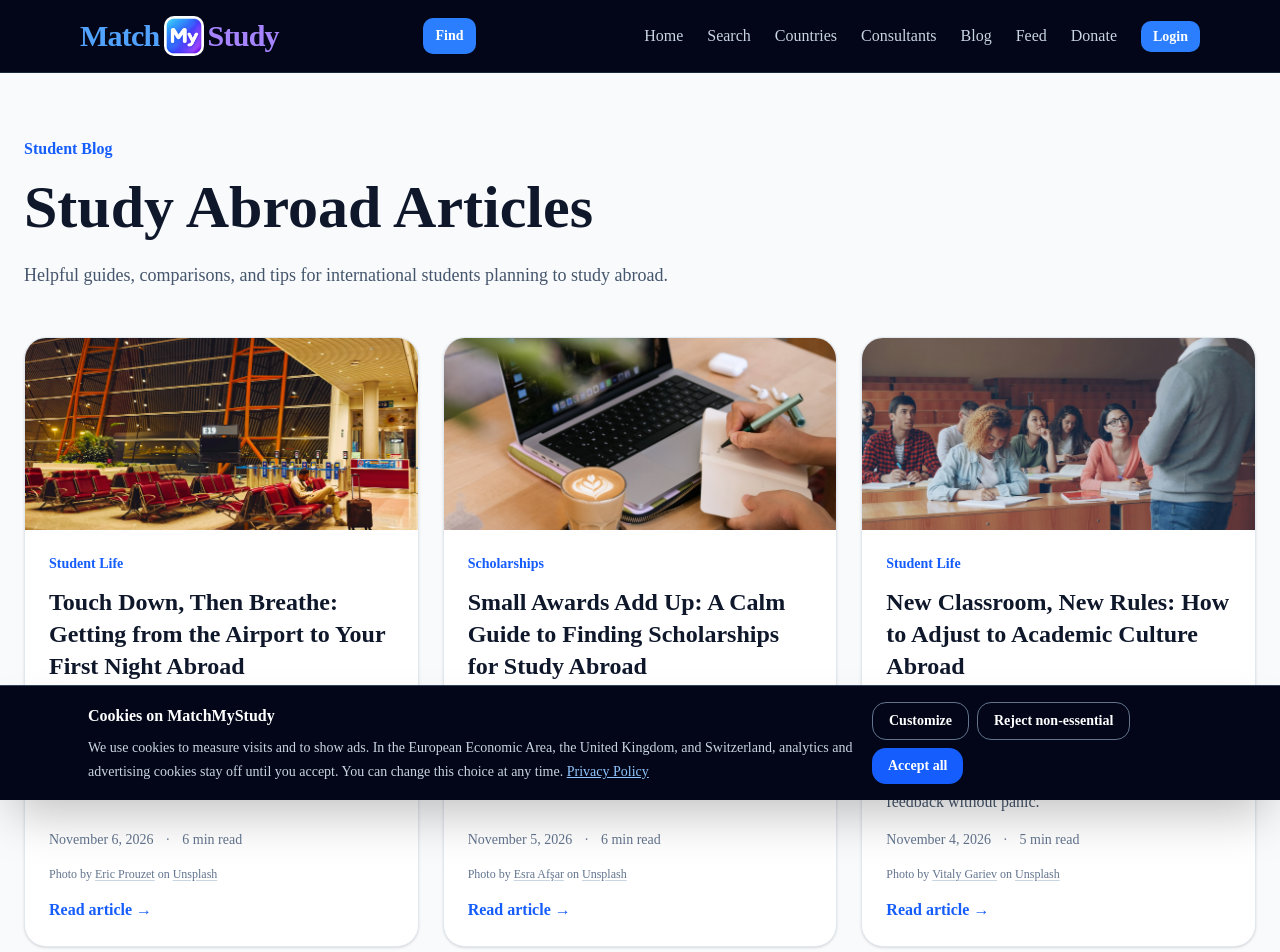
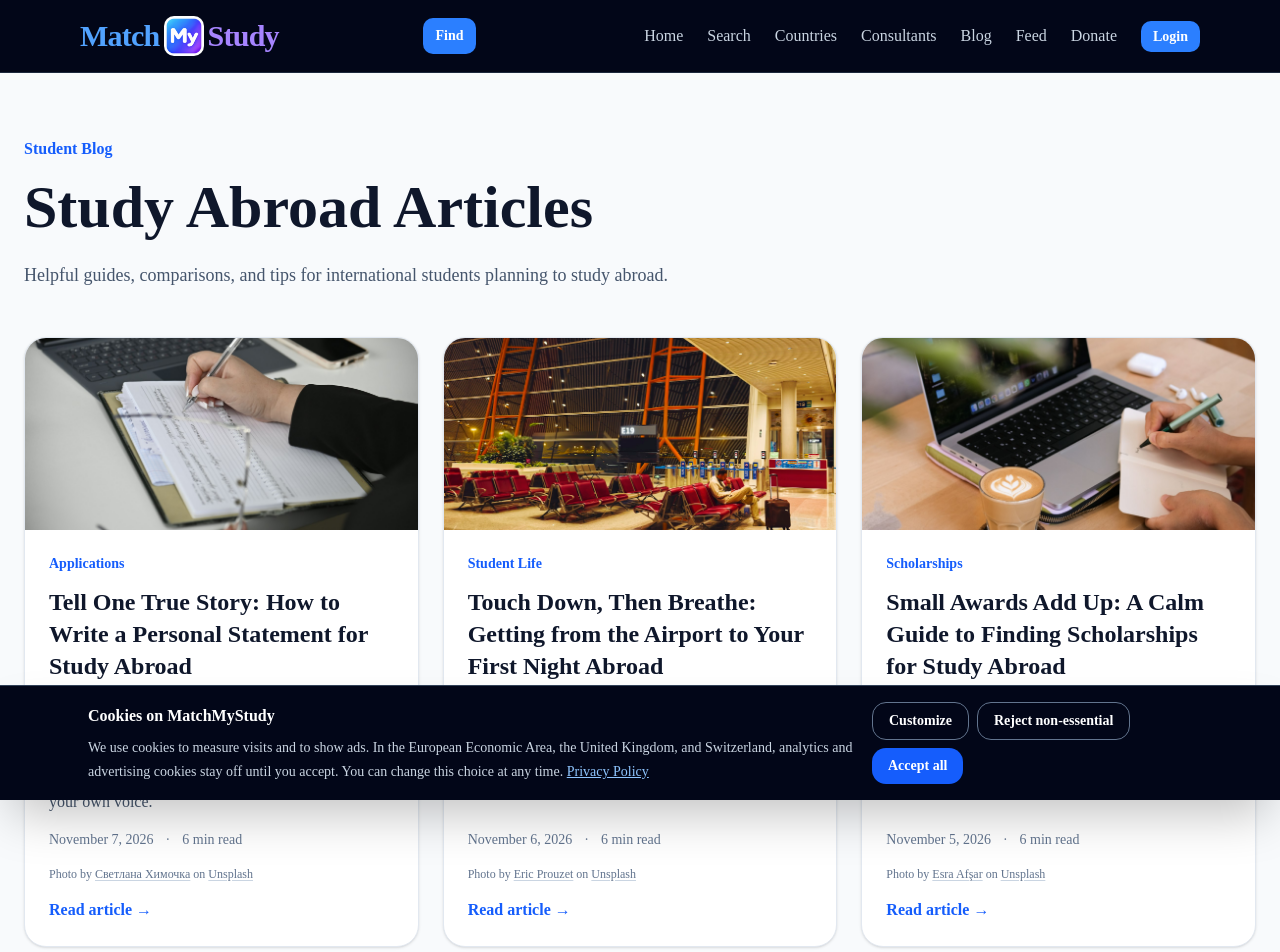
Before and after one commit to Ravindu612/MatchMyStudy, a Next.js app: page /blog in a window 1280 px wide. Shown: the top 952 px of the page. Built offline with nearby package versions, Linux system fonts and the light colour scheme; no server answers.

Commit message:
Add November 7 blog post: Tell One True Story

```diff
--- a/data/blog/posts.ts
+++ b/data/blog/posts.ts
@@ -443,6 +443,51 @@ export const blogPosts: BlogPost[] = [
     },
   },
   {
+    title: "Tell One True Story: How to Write a Personal Statement for Study Abroad",
+    slug: "personal-statement",
+    description:
+      "A calm, practical guide to writing a personal statement or statement of purpose for a university abroad: reading the prompt, finding one honest story, linking it to the program, and editing without losing your own voice.",
+    category: "Applications",
+    date: "2026-11-07",
+    readTime: "6 min read",
+    intro:
+      "The personal statement is often the part of an application that students leave until last, because it feels the most exposing. Grades and test scores are numbers. A statement asks you to explain, in your own words, why you want this program and why you are ready for it. Staring at an empty page with that question can make anyone freeze.\n\nThe good news is that admissions readers are not looking for a perfect writer or a dramatic life story. They want to understand who you are, what you want to study, and whether you have thought about it seriously. This guide walks through a simple way to get there, one honest paragraph at a time.",
+    sections: [
+      {
+        heading: "Read the prompt like a set of instructions",
+        text: "Before you write a single sentence, find the exact instructions on the university or application portal page. Different systems ask for different things. Some want a general personal statement, some want a statement of purpose focused on research or career plans, and some ask two or three short questions instead of one long essay. The word or character limit, and whether it is strict, matters too.\n\nCopy the prompt into the top of your document and underline the verbs: describe, explain, discuss, tell us. Those words are the real brief. A beautiful essay that answers a different question will still feel off to the person reading it. If anything is unclear, check the program's admissions page or email the admissions office before you guess.",
+      },
+      {
+        heading: "Start with notes, not with an opening line",
+        text: "Many students lose hours trying to write a clever first sentence. Skip it for now. Open a blank page and list moments instead: a class that changed how you think, a project you stayed up late to finish, a problem at home or at work that you wanted to solve, a book or person that pushed you toward this subject.\n\nNext to each moment, write one line on what you learned or what it made you curious about. You will not use all of them. You are looking for two or three that point clearly toward the program you are applying for. The best material is usually specific and a little ordinary, like a lab result that failed or a customer question you could not answer, rather than a grand statement about your passion.",
+      },
+      {
+        heading: "Choose one true story and let it carry the essay",
+        text: "A strong statement often has one thread running through it. Pick the moment from your notes that best explains why you want to study this subject, and build around it. Describe what happened briefly, then spend more words on what you did, what you noticed, and how it shaped your next steps.\n\nShow, then explain. Instead of saying you are hardworking, describe the weekend you rebuilt a project after it broke. Instead of saying you love economics, mention the question about local prices you kept trying to answer. Readers remember details. They forget adjectives.",
+      },
+      {
+        heading: "Connect yourself to this program, not to any program",
+        text: "Admissions readers want to know why you chose their course. Go back to the official program page and read the modules, research areas, teaching style, and any placement or project options. Pick one or two that genuinely match your interests, and say how they connect to what you have already done.\n\nKeep it honest and specific. One clear sentence about a module you are excited to take is better than a paragraph of praise for the university's reputation. If you are applying to several universities, keep a shared core but rewrite this part for each one. A statement that could be sent anywhere usually reads that way.",
+      },
+      {
+        heading: "Finish by looking forward",
+        text: "The last part of your statement should answer a quiet question: what will you do with this degree? You do not need a fixed ten-year plan. It is enough to describe the kind of work, research, or problem you hope to move toward, and how this program helps you take the next step.\n\nIf you have a gap in your studies, a change of subject, or a weaker semester that the reader might notice, a short, calm explanation can help. State what happened, what you did about it, and what has changed. Keep it brief and move on. The statement is about where you are going, not an apology for where you have been.",
+      },
+      {
+        heading: "Edit for clarity, then stop",
+        text: "Leave your first draft for a day before editing. Then read it aloud. Cut sentences that repeat your CV, words you would never say in real life, and any paragraph that does not help answer the prompt. Check that you are within the limit, and that the university and program names are correct in every version you send.\n\nAsk one or two people you trust, such as a teacher or a friend who writes well, to tell you where they got confused or bored. Be careful with heavy rewriting from others or from writing tools. Universities expect the statement to be your own work, and many state this clearly in their application rules. Your voice, even if it is simple, is the point. When it is clear, honest, and answers the question, you are done.",
+      },
+    ],
+    coverImage: "/images/blog/personal-statement.jpg",
+    coverImageAlt: "A hand writing notes in a lined notebook beside a laptop and phone on a white desk",
+    unsplash: {
+      photographerName: "Светлана Химочка",
+      photographerUrl: "https://unsplash.com/@oraswet",
+      photoUrl:
+        "https://unsplash.com/photos/a-person-writing-on-a-notebook-with-a-laptop-in-the-background-0KT9gxj_BdM",
+    },
+  },
+  {
     title: "Touch Down, Then Breathe: Getting from the Airport to Your First Night Abroad",
     slug: "arrival-day",
     description:
```
Also changed, not shown: public/images/blog/personal-statement.jpg (added).
